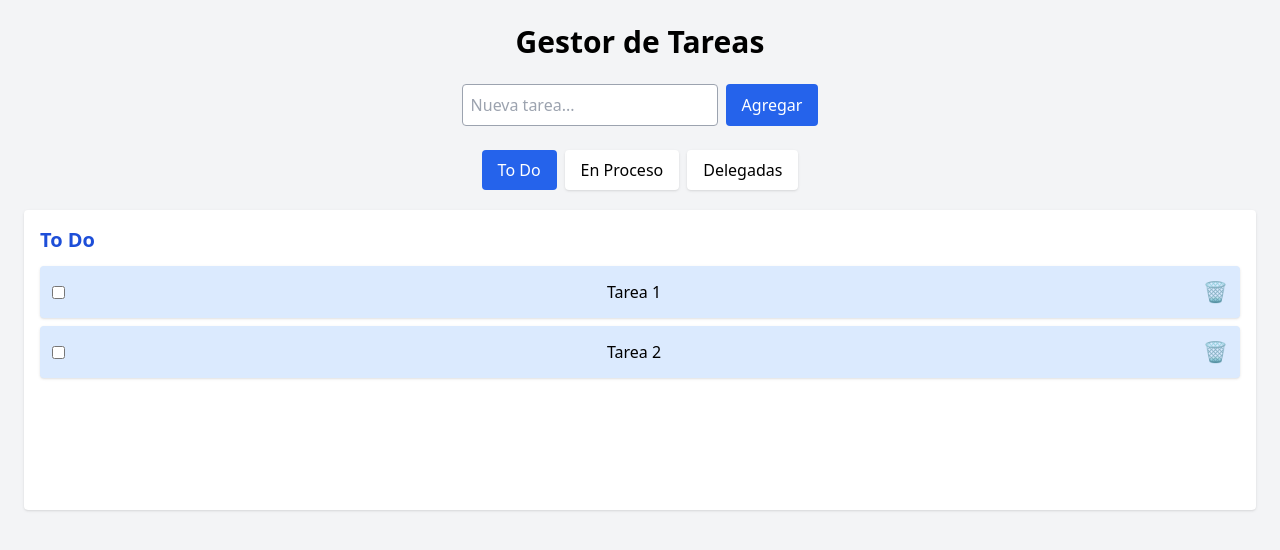
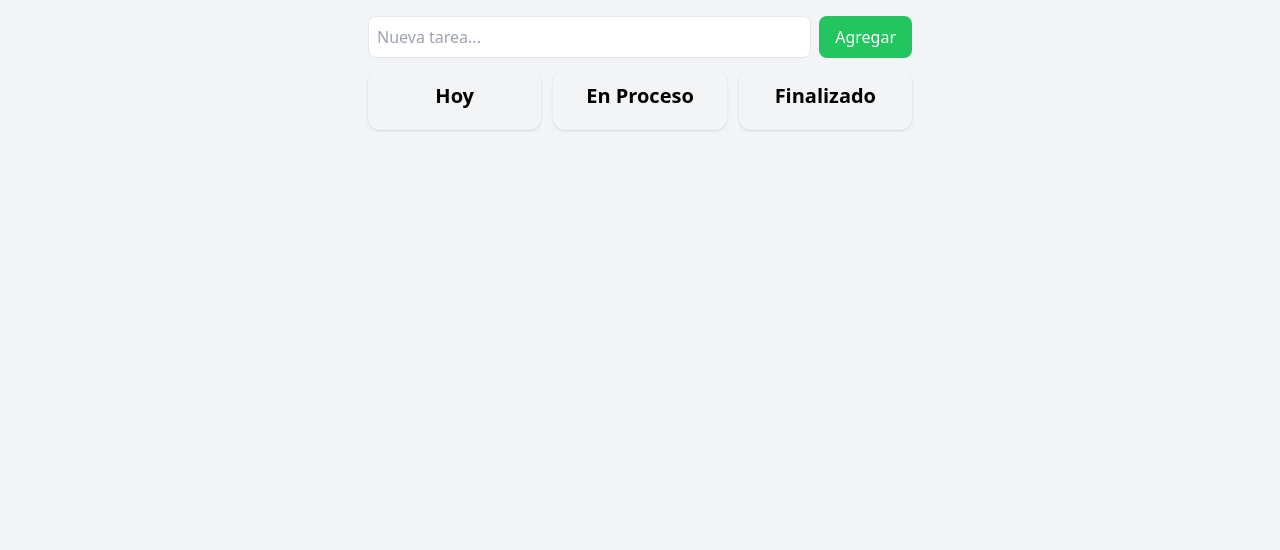
Before and after one commit to Nestum447/Task-menu, a React (Vite) app: page / in a window 1280 px wide. Shown: the top 550 px of the page. Built offline with nearby package versions, Linux system fonts and the light colour scheme.

Commit message:
Update App.jsx

```diff
--- a/src/App.jsx
+++ b/src/App.jsx
@@ -1,128 +1,15 @@
-import { useState, useEffect } from "react";
-import { DragDropContext, Droppable, Draggable } from "react-beautiful-dnd";
+import { useState } from "react";
+import { Trash } from "lucide-react";
 
 export default function App() {
-  // ---------------------------
-  //   LOCAL STORAGE: CARGAR
-  // ---------------------------
-  const loadTasks = () => {
-    const saved = localStorage.getItem("tasks-board");
-    if (saved) {
-      try {
-        return JSON.parse(saved);
-      } catch {
-        return null;
-      }
-    }
-    return null;
-  };
-
-  const [tasks, setTasks] = useState(
-    loadTasks() || {
-      todo: [
-        { id: "1", text: "Tarea 1", completed: false },
-        { id: "2", text: "Tarea 2", completed: false },
-      ],
-      proceso: [{ id: "3", text: "Tarea 3 en proceso", completed: false }],
-      delegadas: [{ id: "4", text: "Tarea delegada", completed: false }],
-    }
-  );
+  const [tasks, setTasks] = useState({
+    hoy: [],
+    proceso: [],
+    finalizado: []
+  });
 
   const [newTask, setNewTask] = useState("");
-  const [activeTab, setActiveTab] = useState("todo");
-
-  // ---------------------------
-  //   LOCAL STORAGE: GUARDAR
-  // ---------------------------
-  useEffect(() => {
-    localStorage.setItem("tasks-board", JSON.stringify(tasks));
-  }, [tasks]);
-
-  // ---------------------------
-  //   BORRAR TAREA
-  // ---------------------------
-  const deleteTask = (id) => {
-    setTasks((prev) => {
-      const newState = { ...prev };
-      for (const col in newState) {
-        newState[col] = newState[col].filter((t) => t.id !== id);
-      }
-      return newState;
-    });
-  };
-
-  // ---------------------------
-  //   COMPLETAR TAREA
-  // ---------------------------
-  const toggleComplete = (id) => {
-    setTasks((prev) => {
-      const newState = { ...prev };
-      for (const col in newState) {
-        newState[col] = newState[col].map((t) =>
-          t.id === id ? { ...t, completed: !t.completed } : t
-        );
-      }
-      return newState;
-    });
-  };
-
-  // ---------------------------
-  //   AUTO CAMBIO DE PESTAÑA
-  // ---------------------------
-  const handleDragUpdate = (update) => {
-    if (!update.clientSelection) return;
-
-    const x = update.clientSelection.x;
-    const width = window.innerWidth;
-
-    if (x > width * 0.75) {
-      if (activeTab === "todo") setActiveTab("proceso");
-      else if (activeTab === "proceso") setActiveTab("delegadas");
-    }
-
-    if (x < width * 0.25) {
-      if (activeTab === "delegadas") setActiveTab("proceso");
-      else if (activeTab === "proceso") setActiveTab("todo");
-    }
-  };
-
-  // ---------------------------
-  //   DRAG & DROP FINAL
-  // ---------------------------
-  const handleDragEnd = (result) => {
-    const { source, destination } = result;
-
-    if (!destination) return;
-
-    const startCol = source.droppableId;
-    const endCol = destination.droppableId;
-
-    // MISMA COLUMNA → reordenar
-    if (startCol === endCol) {
-      const newList = Array.from(tasks[startCol]);
-      const [moved] = newList.splice(source.index, 1);
-      newList.splice(destination.index, 0, moved);
-
-      setTasks((prev) => ({
-        ...prev,
-        [startCol]: newList,
-      }));
-      return;
-    }
-
-    // ENTRE COLUMNAS
-    const startList = Array.from(tasks[startCol]);
-    const endList = Array.from(tasks[endCol]);
-
-    const [moved] = startList.splice(source.index, 1);
-    endList.splice(destination.index, 0, moved);
-
-    setTasks((prev) => ({
-      ...prev,
-      [startCol]: startList,
-      [endCol]: endList,
-    }));
-  };
+  const [selectedTask, setSelectedTask] = useState(null); // ← tarea seleccionada
 
   // ---------------------------
   //   AGREGAR TAREA
@@ -130,183 +17,147 @@ export default function App() {
   const addTask = () => {
     if (!newTask.trim()) return;
 
-    const newId = Date.now().toString();
-    const item = { id: newId, text: newTask, completed: false };
+    const newItem = {
+      id: Date.now().toString(),
+      text: newTask,
+      done: false,
+      column: "hoy"
+    };
 
     setTasks((prev) => ({
       ...prev,
-      todo: [...prev.todo, item],
+      hoy: [...prev.hoy, newItem]
     }));
 
     setNewTask("");
   };
 
   // ---------------------------
-  //   RENDER COLUMNA
+  //   SELECCIONAR TAREA
   // ---------------------------
-  const renderColumn = (key, title, color, bgColor) => (
-    <Droppable droppableId={key}>
-      {(provided) => (
+  const handleSelectTask = (task) => {
+    setSelectedTask(task);
+  };
+
+  // ---------------------------
+  //  MOVER TAREA ENTRE COLUMNAS
+  // ---------------------------
+  const moveTask = (taskId, fromColumn, toColumn) => {
+    if (fromColumn === toColumn) return;
+
+    const taskToMove = tasks[fromColumn].find((t) => t.id === taskId);
+    if (!taskToMove) return;
+
+    const updatedTask = { ...taskToMove, column: toColumn };
+
+    setTasks((prev) => ({
+      ...prev,
+      [fromColumn]: prev[fromColumn].filter((t) => t.id !== taskId),
+      [toColumn]: [...prev[toColumn], updatedTask]
+    }));
+
+    setSelectedTask(null); // cerrar menú
+  };
+
+  // ---------------------------
+  //       BORRAR TAREA
+  // ---------------------------
+  const deleteTask = (column, id) => {
+    setTasks((prev) => ({
+      ...prev,
+      [column]: prev[column].filter((t) => t.id !== id)
+    }));
+
+    if (selectedTask?.id === id) setSelectedTask(null);
+  };
+
+  // ---------------------------
+  //  RENDERIZAR UNA COLUMNA
+  // ---------------------------
+  const Column = ({ title, columnKey }) => {
+    return (
+      <div className="p-3 w-full bg-gray-100 rounded-xl shadow">
+        <h2 className="text-xl font-bold mb-2 text-center">{title}</h2>
+
+        {tasks[columnKey].map((task) => (
           <div
-          className="bg-white p-4 rounded shadow min-h-[300px]"
-          ref={provided.innerRef}
-          {...provided.droppableProps}
+            key={task.id}
+            className={`p-2 my-2 bg-white rounded-lg shadow flex justify-between items-center border
+              ${selectedTask?.id === task.id ? "border-blue-500" : "border-transparent"}`}
+            onClick={() => handleSelectTask(task)}
           >
-          <h2 className={`text-xl font-semibold mb-3 ${color}`}>{title}</h2>
-
-          {tasks[key].map((task, index) => (
-            <Draggable key={task.id} draggableId={task.id} index={index}>
-              {(provided) => (
-                <div
-                  className={`flex items-center justify-between p-3 rounded mb-2 shadow cursor-grab active:cursor-grabbing ${bgColor}`}
-                  ref={provided.innerRef}
-                  {...provided.draggableProps}
-                  {...provided.dragHandleProps}
-                >
-                  <input
-                    type="checkbox"
-                    checked={task.completed}
-                    onChange={() => toggleComplete(task.id)}
-                    className="mr-2"
-                    onClick={(e) => e.stopPropagation()}
-                  />
-
-                  <span
-                    className={
-                      task.completed ? "line-through text-gray-600" : ""
-                    }
-                  >
-                    {task.text}
-                  </span>
+            <span className="flex-1">{task.text}</span>
 
             <button
               onClick={(e) => {
                 e.stopPropagation();
-                      deleteTask(task.id);
+                deleteTask(columnKey, task.id);
               }}
-                    className="text-red-600 text-xl ml-2"
             >
-                    🗑️
+              <Trash size={20} />
             </button>
           </div>
-              )}
-            </Draggable>
         ))}
 
-          {provided.placeholder}
+        {/* MENÚ PARA MOVER TAREA */}
+        {selectedTask && selectedTask.column === columnKey && (
+          <div className="mt-3 bg-blue-100 p-3 rounded-lg text-center">
+            <p className="font-bold mb-2">Mover a:</p>
+
+            <div className="flex justify-around">
+              <button
+                className="px-3 py-1 bg-blue-500 text-white rounded-lg"
+                onClick={() => moveTask(selectedTask.id, columnKey, "hoy")}
+              >
+                Hoy
+              </button>
+
+              <button
+                className="px-3 py-1 bg-blue-500 text-white rounded-lg"
+                onClick={() => moveTask(selectedTask.id, columnKey, "proceso")}
+              >
+                En Proceso
+              </button>
+
+              <button
+                className="px-3 py-1 bg-blue-500 text-white rounded-lg"
+                onClick={() => moveTask(selectedTask.id, columnKey, "finalizado")}
+              >
+                Finalizado
+              </button>
+            </div>
           </div>
         )}
-    </Droppable>
+      </div>
     );
+  };
 
-  // ---------------------------
-  //   UI
-  // ---------------------------
   return (
-    <div className="min-h-screen bg-gray-100 p-6">
-      <h1 className="text-3xl font-bold text-center mb-6">Gestor de Tareas</h1>
+    <div className="p-4 flex flex-col gap-3 max-w-xl mx-auto">
 
-      {/* Input nueva tarea */}
-      <div className="flex justify-center mb-6 gap-2">
+      {/* INPUT */}
+      <div className="flex gap-2">
         <input
           type="text"
-          className="border border-gray-400 rounded p-2 w-64"
-          placeholder="Nueva tarea..."
           value={newTask}
           onChange={(e) => setNewTask(e.target.value)}
+          className="flex-1 p-2 border rounded-lg"
+          placeholder="Nueva tarea..."
         />
-
         <button
           onClick={addTask}
-          className="bg-blue-600 text-white px-4 py-2 rounded"
+          className="px-4 bg-green-500 text-white rounded-lg"
         >
           Agregar
         </button>
       </div>
 
-      {/* Tabs */}
-      <div className="flex justify-center gap-2 mb-5">
-        <button
-          className={`px-4 py-2 rounded ${
-            activeTab === "todo" ? "bg-blue-600 text-white" : "bg-white shadow"
-          }`}
-          onClick={() => setActiveTab("todo")}
-        >
-          To Do
-        </button>
-
-        <button
-          className={`px-4 py-2 rounded ${
-            activeTab === "proceso"
-              ? "bg-yellow-600 text-white"
-              : "bg-white shadow"
-          }`}
-          onClick={() => setActiveTab("proceso")}
-        >
-          En Proceso
-        </button>
-
-        <button
-          className={`px-4 py-2 rounded ${
-            activeTab === "delegadas"
-              ? "bg-green-700 text-white"
-              : "bg-white shadow"
-          }`}
-          onClick={() => setActiveTab("delegadas")}
-        >
-          Delegadas
-        </button>
+      {/* COLUMNAS */}
+      <div className="grid grid-cols-1 md:grid-cols-3 gap-3">
+        <Column title="Hoy" columnKey="hoy" />
+        <Column title="En Proceso" columnKey="proceso" />
+        <Column title="Finalizado" columnKey="finalizado" />
       </div>
-
-      <DragDropContext
-        onDragEnd={handleDragEnd}
-        onDragUpdate={handleDragUpdate}
-      >
-        <div className="relative">
-          {/* TODO */}
-          <div
-            className={`transition-all duration-300 ${
-              activeTab === "todo"
-                ? "opacity-100 translate-x-0"
-                : "opacity-0 -translate-x-10 pointer-events-none absolute"
-            }`}
-          >
-            {renderColumn("todo", "To Do", "text-blue-700", "bg-blue-100")}
-          </div>
-
-          {/* PROCESO */}
-          <div
-            className={`transition-all duration-300 ${
-              activeTab === "proceso"
-                ? "opacity-100 translate-x-0"
-                : "opacity-0 translate-x-10 pointer-events-none absolute"
-            }`}
-          >
-            {renderColumn(
-              "proceso",
-              "En Proceso",
-              "text-yellow-600",
-              "bg-yellow-100"
-            )}
-          </div>
-
-          {/* DELEGADAS */}
-          <div
-            className={`transition-all duration-300 ${
-              activeTab === "delegadas"
-                ? "opacity-100 translate-x-0"
-                : "opacity-0 translate-x-10 pointer-events-none absolute"
-            }`}
-          >
-            {renderColumn(
-              "delegadas",
-              "Delegadas",
-              "text-green-700",
-              "bg-green-100"
-            )}
-          </div>
-        </div>
-      </DragDropContext>
     </div>
   );
 }
```
Lines whose indentation alone changed are shown as unchanged.
